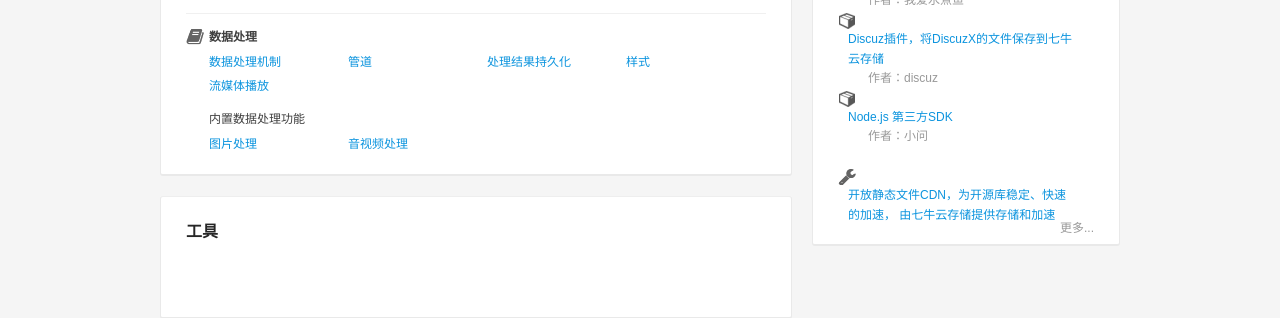
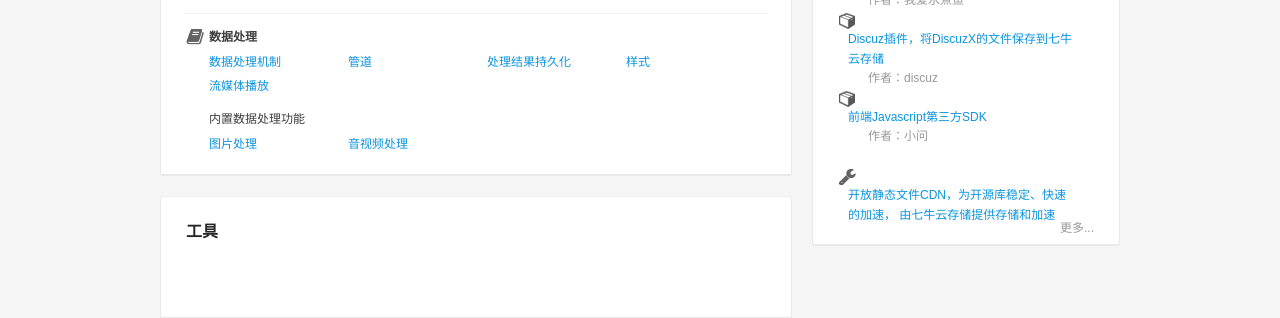
Before and after one commit to qiniu/developer.qiniu.com, a Jekyll site: the page built from index.md, in a window 1280 px wide. Shown: the part 640-958 px from the top of the page. Built offline with Jekyll 4.4.1, drawn with Linux system fonts in a browser that asks for light colours; nearby versions of some CDN libraries; library files that are not in the unit come from our copies.

Commit message:
首页Node.js第三方SDK改为Javascript第三方SDK。

```diff
--- a/_layouts/homepage.html
+++ b/_layouts/homepage.html
@@ -227,7 +227,7 @@
                 <div>
                     <span class="icon index_social_sprited"></span>
                     <h4>
-                        <a href="https://github.com/iwillwen/node-qiniu">Node.js 第三方SDK</a>
+                        <a href="https://github.com/iwillwen/qiniu.js/tree/develop">前端Javascript第三方SDK</a>
                     </h4>
                     <p>作者：小问
                     </p>
```
